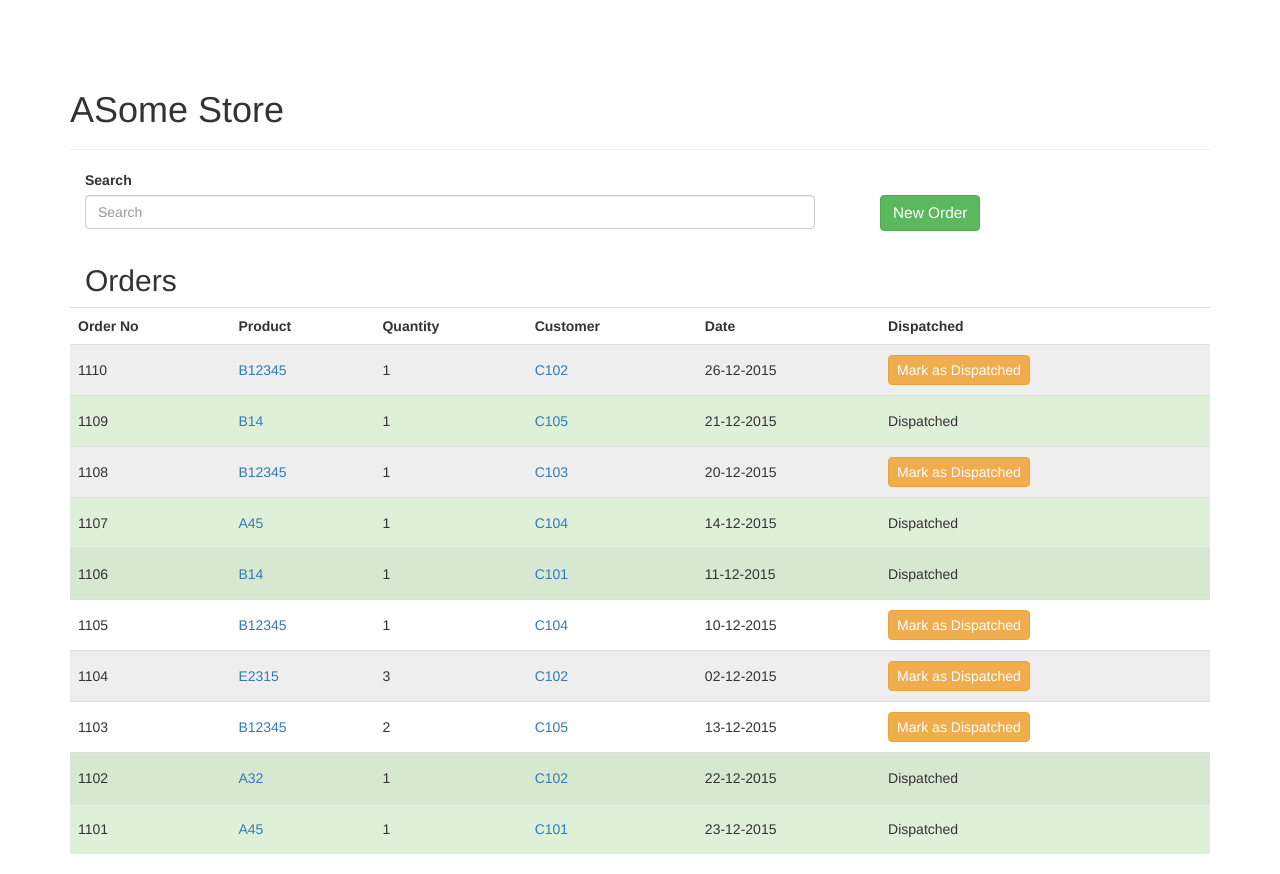
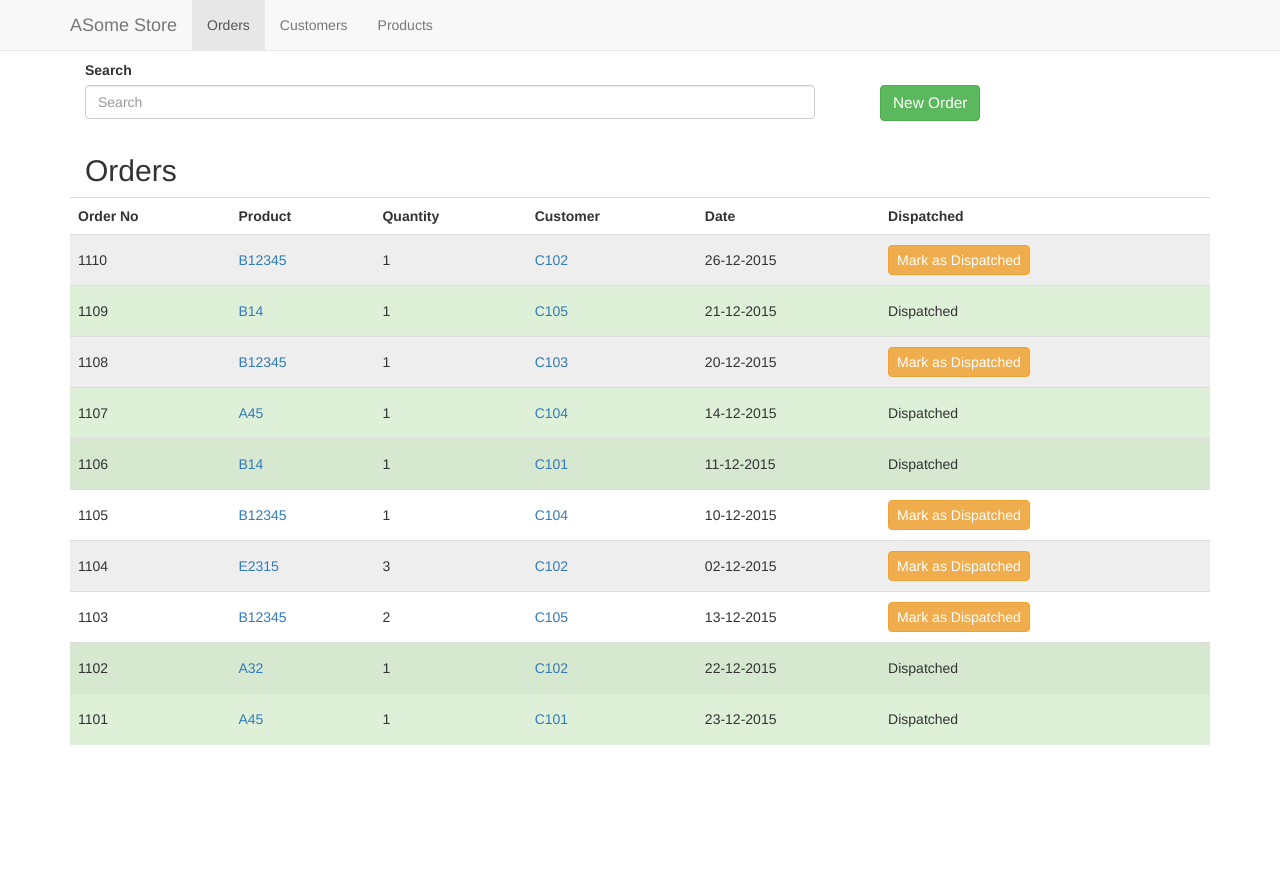
Before and after one commit to paulocoding/angular-test, a plain HTML site: page public/index.html in a window 1280 px wide. After the commit the page ends 800 px from the top, so only its background shows below. Drawn offline with nearby package versions, Linux system fonts and the light colour scheme.

Commit message:
added navbar

```diff
--- a/public/assets/css/styles.css
+++ b/public/assets/css/styles.css
@@ -1,5 +1,5 @@
 body {
-  padding-top: 50px; }
+  padding-top: 60px; }
 
 .zebra:nth-child(even) {
   background-color: #eee; }
--- a/public/assets/js/bundle.js
+++ b/public/assets/js/bundle.js
@@ -149,6 +149,20 @@ angular.module('ordersApp').config(function($routeProvider){
 
 (function(){
   //
+  //  Navigation controller
+  //
+  var navController = function($scope){
+    $scope.menuActive = [true, false, false];
+    $scope.menu = function(item){
+      $scope.menuActive = [false, false, false];
+      $scope.menuActive[item]=true;
+    };
+
+  };
+  navController.$inject =['$scope'];
+  angular.module('ordersApp').controller('navController',navController);
+
+  //
   //  Orders list view controller
   //
   var OrdersListController = function($scope, ordersFactory){
--- a/public/index.html
+++ b/public/index.html
@@ -20,17 +20,38 @@
 
   <body>
 
-    <div class="container">
-			<div class="page-header">
-			  <h1>ASome Store</h1>
-			</div>
+		<section ng-app="ordersApp">
+      <nav class="navbar navbar-default navbar-fixed-top" ng-controller="navController">
+        <div class="container">
+          <!-- Brand and toggle get grouped for better mobile display -->
+          <div class="navbar-header">
+            <button type="button" class="navbar-toggle collapsed" data-toggle="collapse" data-target="#bs-example-navbar-collapse-1" aria-expanded="false">
+              <span class="sr-only">Toggle navigation</span>
+              <span class="icon-bar"></span>
+              <span class="icon-bar"></span>
+              <span class="icon-bar"></span>
+            </button>
+            <a class="navbar-brand" href="#/">ASome Store</a>
+          </div>
 
-			<section ng-app="ordersApp">
-				<ng-view>
-				</ng-view>
+          <!-- Collect the nav links, forms, and other content for toggling -->
+          <div class="collapse navbar-collapse" id="bs-example-navbar-collapse-1">
+            <ul class="nav navbar-nav">
+              <li ng-class="{'active':menuActive[0]}"><a href="#/"            ng-click="menu(0)">Orders</a></li>
+              <li ng-class="{'active':menuActive[1]}"><a href="#/customers"   ng-click="menu(1)">Customers</a></li>
+              <li ng-class="{'active':menuActive[2]}"><a href="#/products"    ng-click="menu(2)">Products</a></li>
+            </ul>
+          </div><!-- /.navbar-collapse -->
+        </div><!-- /.container-fluid -->
+      </nav>
+
+        <div class="container">
+          <!-- Angular Views -->
+  				<ng-view>
+  				</ng-view>
+        </div><!-- /.container -->
 			</section>
 
-    </div><!-- /.container -->
 
 
     <!-- Bootstrap core JavaScript
--- a/source/scss/2-layout/base-layout.scss
+++ b/source/scss/2-layout/base-layout.scss
@@ -1,5 +1,5 @@
 body {
-  padding-top: 50px;
+  padding-top: 60px;
 }
 
 .zebra:nth-child(even){
```
Also changed, not shown: source/js/2-controllers.js (+14 -0 lines), public/assets/css/2-layout/base-layout.css.
